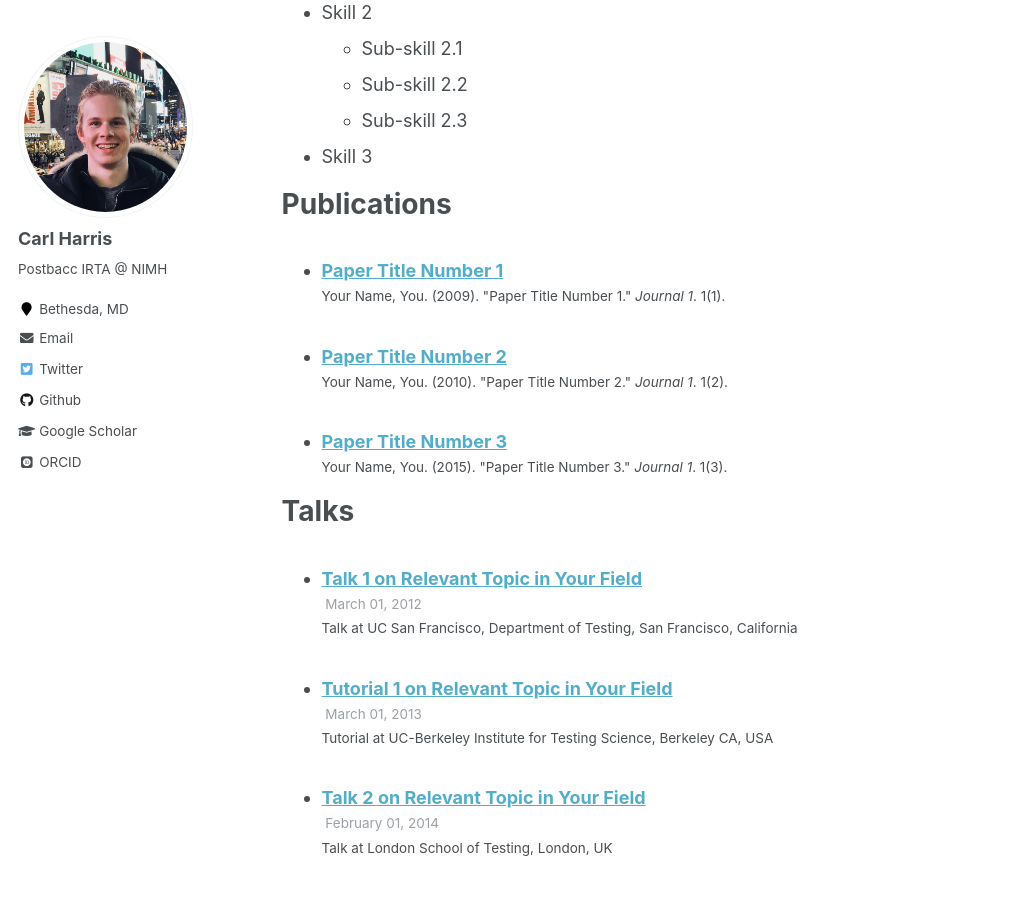
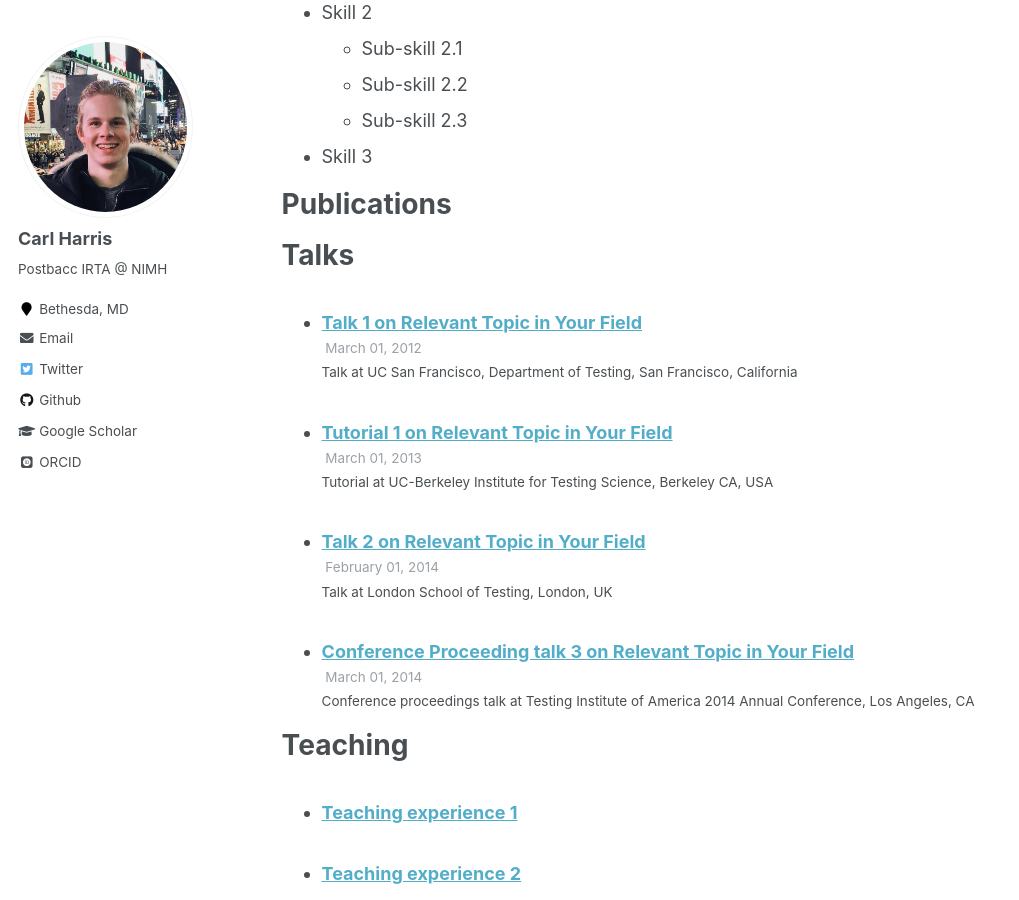
Before and after one commit to carlwharris/carlwharris.github.io, a Jekyll site: the page built from _pages/cv.md, in a window 1280 px wide and 900 px high, scrolled down 767 px. Shown: the whole window, without its empty margins (0-1019 px from the left). Built offline with Jekyll 4.4.1, drawn with Linux system fonts in a browser that asks for light colours; some web fonts are replaced; part of the change alters nothing that is shown.

```diff
--- a/_config.yml
+++ b/_config.yml
@@ -178,9 +178,6 @@ collections:
   teaching:
     output: false
     permalink: /:collection/:path/
-  publications:
-    output: false
-    permalink: /:collection/:path/
   portfolio:
     output: true
     permalink: /:collection/:path/
@@ -213,15 +210,6 @@ defaults:
   - scope:
       path: ""
       type: teaching
-    values:
-      layout: single
-      author_profile: true
-      share: true
-      comments: true
-  # _publications
-  - scope:
-      path: ""
-      type: publications
     values:
       layout: single
       author_profile: true
```
